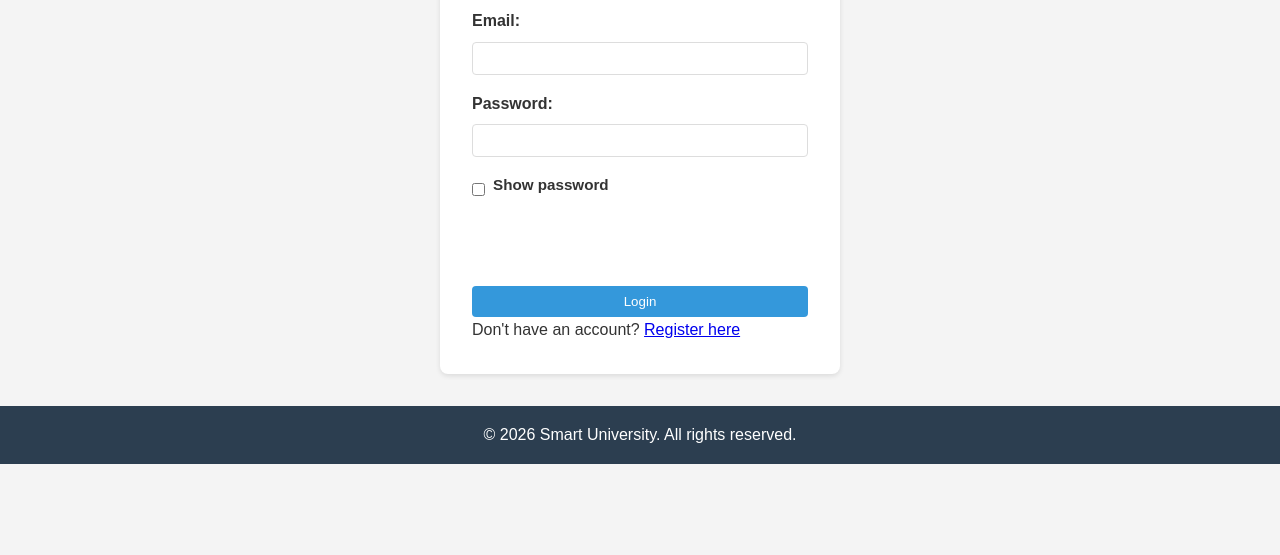
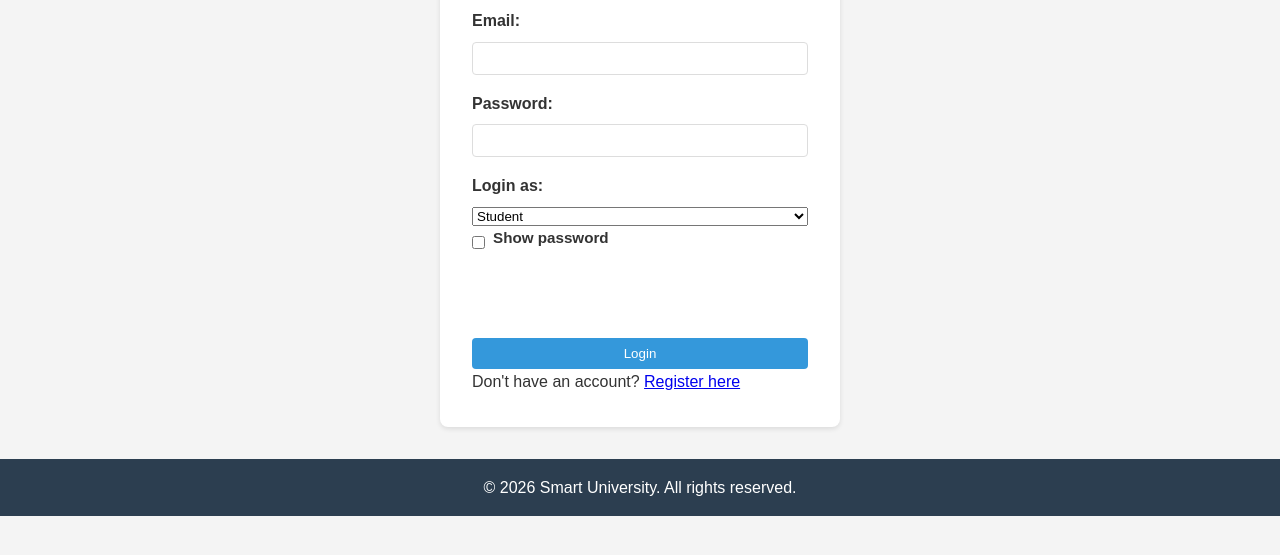
Before and after one commit to Youssefmabdelaal/Miu-Portal, a plain HTML site: page pages/login.html in a window 1280 px wide. Shown: the part 235-790 px from the top of the page. Drawn offline with Linux system fonts and the light colour scheme.

Commit message:
last version

```diff
--- a/pages/login.html
+++ b/pages/login.html
@@ -24,6 +24,12 @@
                 <label for="password">Password:</label>
                 <input type="password" id="password" name="password" required>
 
+                <label for="role">Login as:</label>
+                <select id="role" name="role" required>
+                    <option value="student">Student</option>
+                    <option value="admin">Administrator</option>
+                </select>
+
                 <div class="checkbox-row">
                     <input type="checkbox" id="show-password">
                     <label for="show-password" class="checkbox-label">Show password</label>
```
